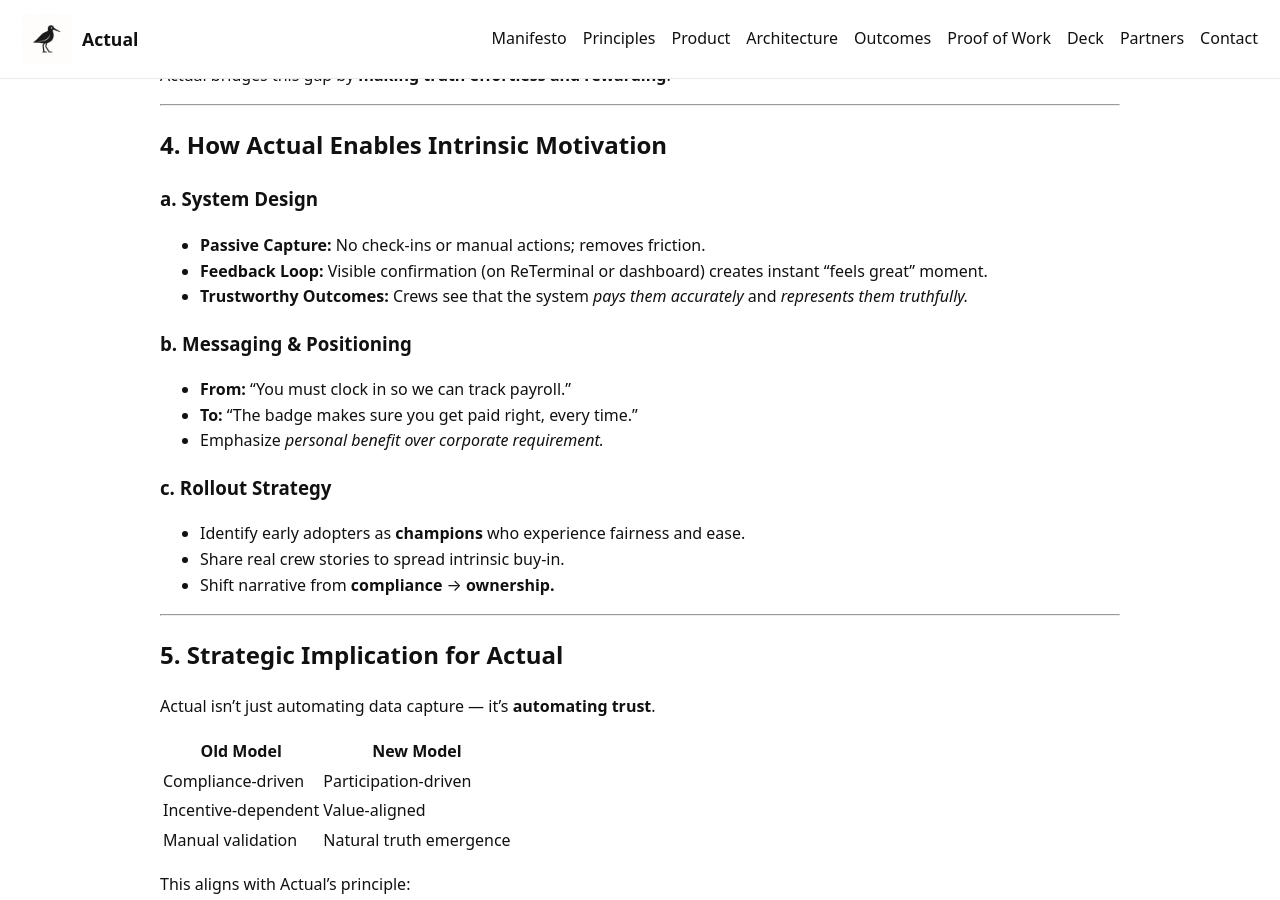
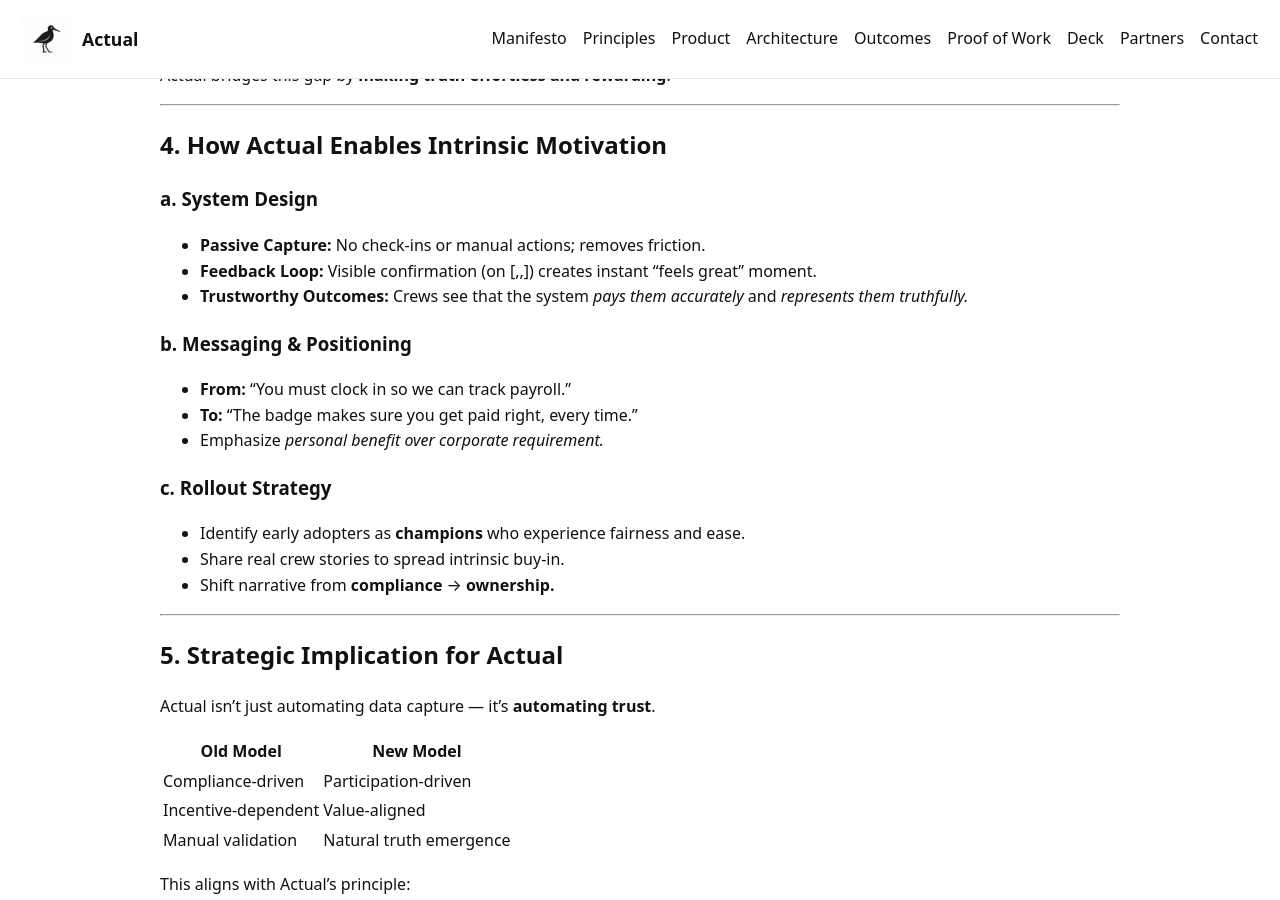
Before and after one commit to greg-e/limosa.work, a Jekyll site: the page built from notes/251113a_motivation.md, in a window 1280 px wide and 900 px high, scrolled down 999 px. Built offline with Jekyll 4.4.1, drawn with Linux system fonts in a browser that asks for light colours; our own code applies the rules of GitHub Pages for plain Markdown files.

Commit message:
Update 251113a_motivation.md

```diff
--- a/notes/251113a_motivation.md
+++ b/notes/251113a_motivation.md
@@ -46,7 +46,7 @@
 
 ### a. System Design
 - **Passive Capture:** No check-ins or manual actions; removes friction.
-- **Feedback Loop:** Visible confirmation (on ReTerminal or dashboard) creates instant “feels great” moment.
+- **Feedback Loop:** Visible confirmation (on [,,]) creates instant “feels great” moment.
 - **Trustworthy Outcomes:** Crews see that the system *pays them accurately* and *represents them truthfully.*
 
 ### b. Messaging & Positioning
```
